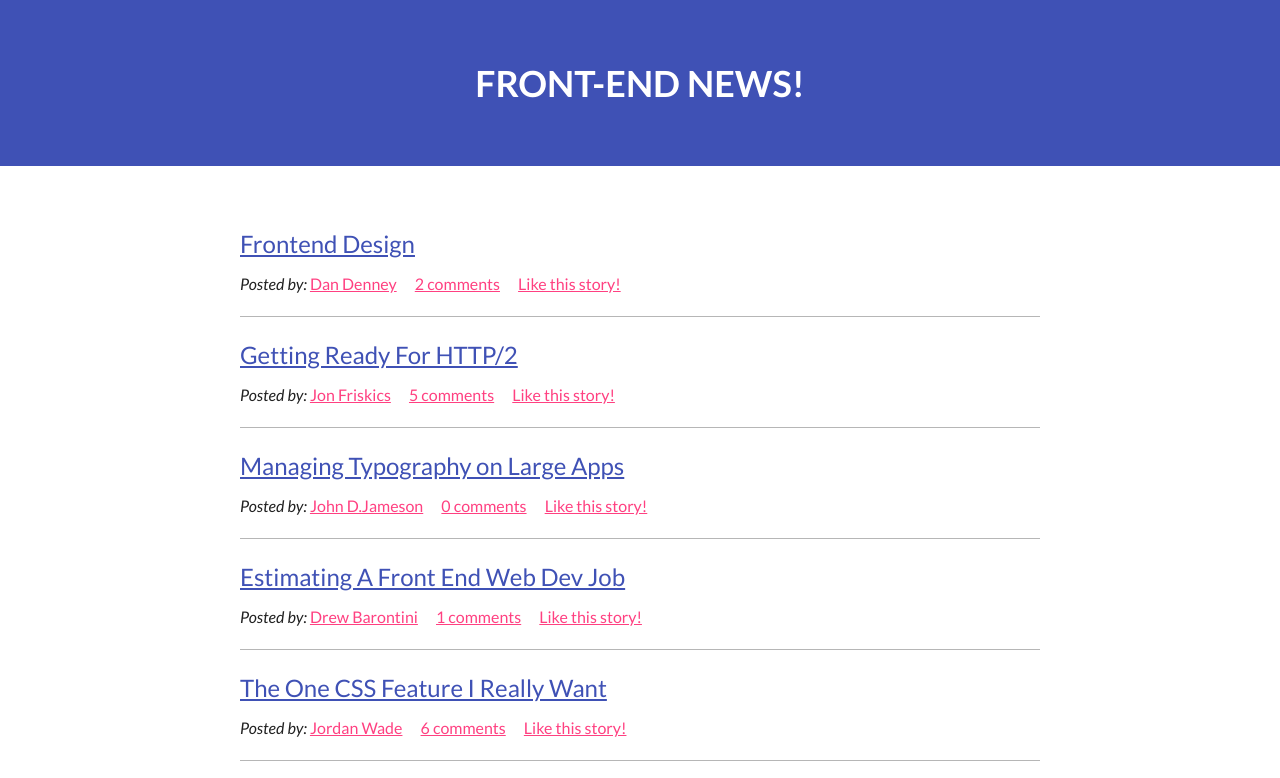
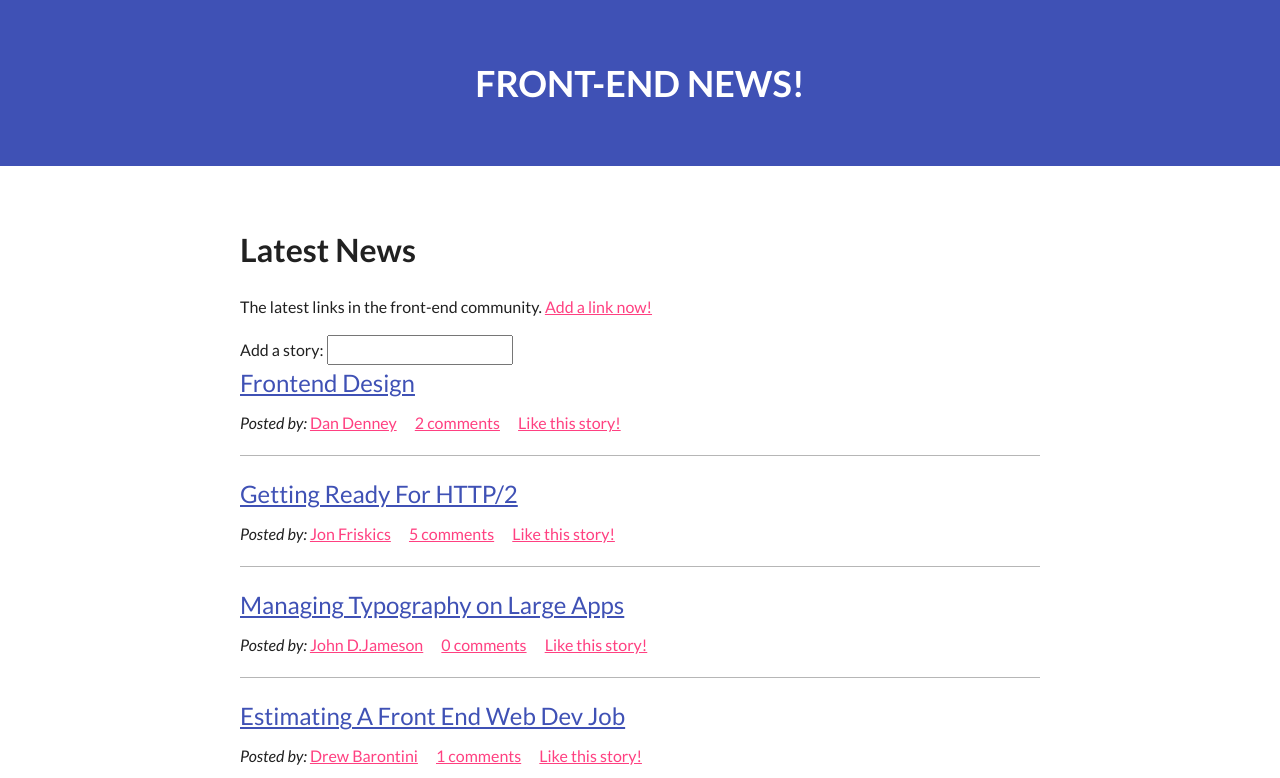
Before and after one commit to psy888/FrondEndNewsCS, a plain HTML site: page index.html in a window 1280 px wide. Shown: the top 778 px of the page. Drawn offline with nearby package versions, Linux system fonts and the light colour scheme.

Commit message:
add form HTML

```diff
--- a/index.html
+++ b/index.html
@@ -15,8 +15,19 @@
 			<p class='logo'>Front-end News!</p>
 		</div>
 	</header>
+
 	<main class='content'>
 		<div class='container'>
+
+			<header class='subheader'>
+				<h1>Latest News</h1>
+				<p>The latest links in the front-end community. <a href='#'>Add a link now!</a></p>
+				<form class='form'>
+				<label class='form-label' for='form-link-input'>Add a story:</label>
+				<input class='form-input' type='text' id='form-link-input' />
+				</form>
+			</header>
+
 			<ol class='news'>
 				<li class='news-item'>
 					<a class='news-link' href='#'>Frontend Design</a>
```
